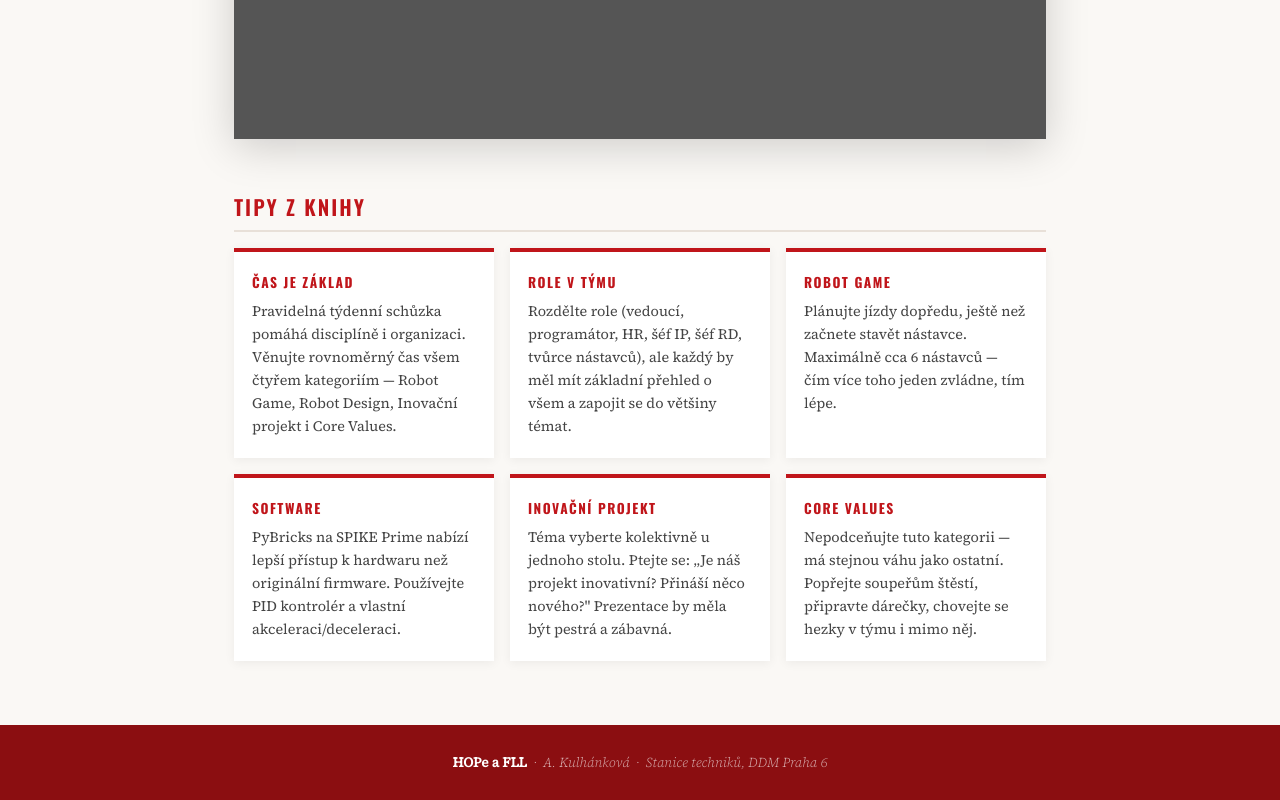
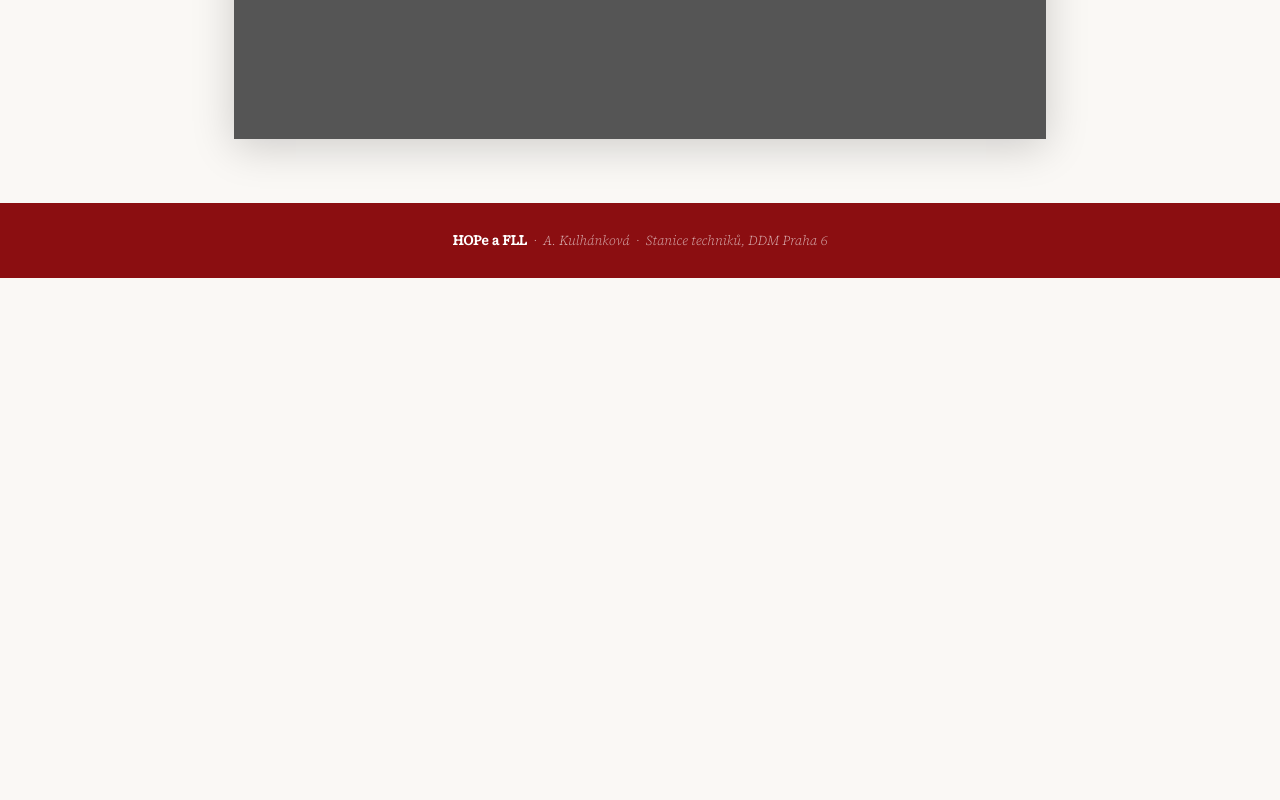
Before and after one commit to Anyo14/HOPe-a-FLL-AK, a plain HTML site: page index.html in a window 1280 px wide. Shown: the part 1092-1892 px from the top of the page. After the commit the page ends 1370 px from the top, so only its background shows below. Drawn offline with nearby package versions, Linux system fonts and the light colour scheme.

Commit message:
Delete tips section from index.html
Removed tips section from the HTML document.

```diff
--- a/index.html
+++ b/index.html
@@ -251,37 +251,6 @@
       </div>
     </section>
 
-    <!-- TIPS -->
-    <section id="tipy">
-      <div class="section-title">Tipy z knihy</div>
-      <div class="tips-grid">
-        <div class="tip-card">
-          <h3>Čas je základ</h3>
-          <p>Pravidelná týdenní schůzka pomáhá disciplíně i organizaci. Věnujte rovnoměrný čas všem čtyřem kategoriím — Robot Game, Robot Design, Inovační projekt i Core Values.</p>
-        </div>
-        <div class="tip-card">
-          <h3>Role v týmu</h3>
-          <p>Rozdělte role (vedoucí, programátor, HR, šéf IP, šéf RD, tvůrce nástavců), ale každý by měl mít základní přehled o všem a zapojit se do většiny témat.</p>
-        </div>
-        <div class="tip-card">
-          <h3>Robot Game</h3>
-          <p>Plánujte jízdy dopředu, ještě než začnete stavět nástavce. Maximálně cca 6 nástavců — čím více toho jeden zvládne, tím lépe.</p>
-        </div>
-        <div class="tip-card">
-          <h3>Software</h3>
-          <p>PyBricks na SPIKE Prime nabízí lepší přístup k hardwaru než originální firmware. Používejte PID kontrolér a vlastní akceleraci/deceleraci.</p>
-        </div>
-        <div class="tip-card">
-          <h3>Inovační projekt</h3>
-          <p>Téma vyberte kolektivně u jednoho stolu. Ptejte se: „Je náš projekt inovativní? Přináší něco nového?" Prezentace by měla být pestrá a zábavná.</p>
-        </div>
-        <div class="tip-card">
-          <h3>Core Values</h3>
-          <p>Nepodceňujte tuto kategorii — má stejnou váhu jako ostatní. Popřejte soupeřům štěstí, připravte dárečky, chovejte se hezky v týmu i mimo něj.</p>
-        </div>
-      </div>
-    </section>
-
   </main>
 
   <footer>
```
